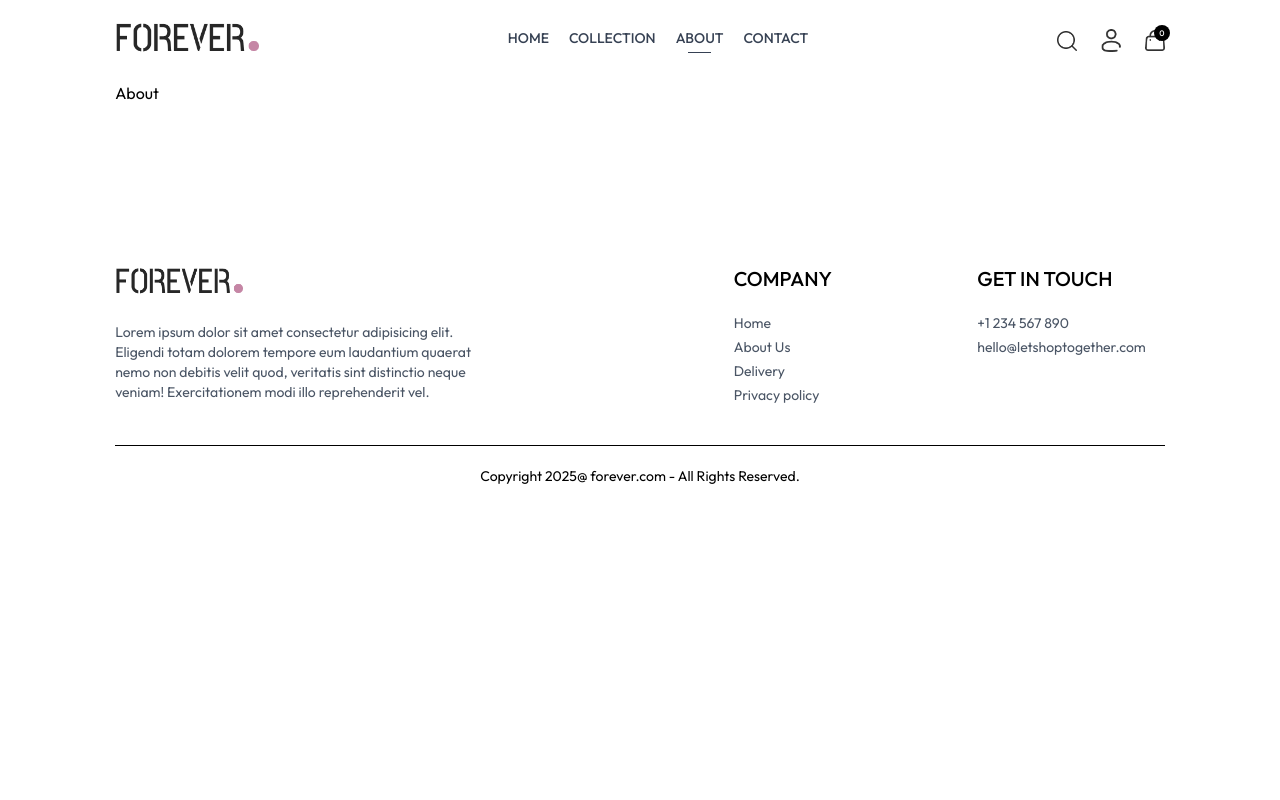
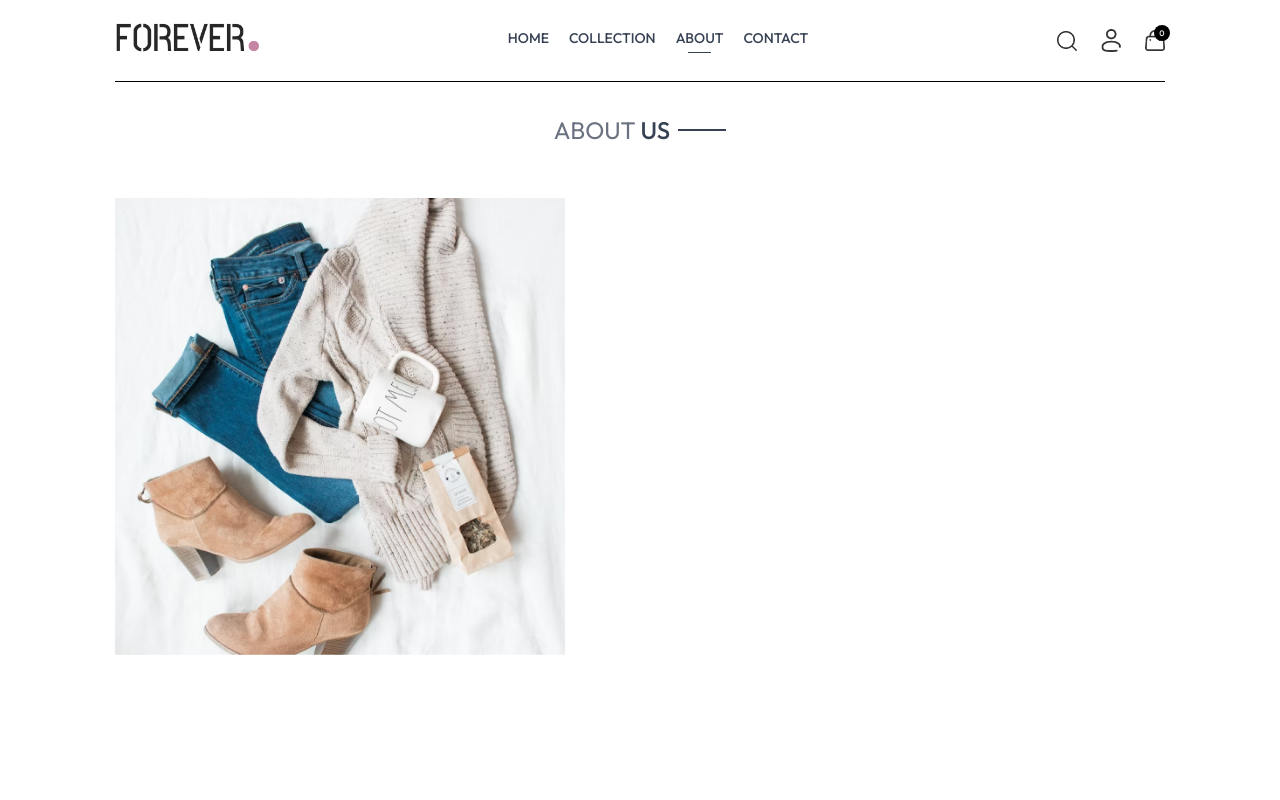
Before and after one commit to abno-24/lets-shop-together, a React (Vite) app: page /about in a window 1280 px wide. Shown: the top 800 px of the page. Built offline with nearby package versions, Linux system fonts and the light colour scheme.

Commit message:
feat: enhance About page with title and image layout

```diff
--- a/src/pages/About.jsx
+++ b/src/pages/About.jsx
@@ -1,8 +1,17 @@
-import React from 'react'
+import { assets } from '../assets/assets';
+import Title from '../components/Title';
 
 const About = () => {
   return (
-    <div>About</div>
+    <div>
+      <div className='text-2xl text-center pt-8 border-t'>
+        <Title text1={'ABOUT'} text2={'US'} />
+      </div>
+      <div className='my-10 flex flex-col md:flex-row gap-16'>
+        <img className='w-full md:max-w-112.5' src={assets.about_img} alt="" />
+        <div className='flex'></div>
+      </div>
+    </div>
   )
 }
 
```
